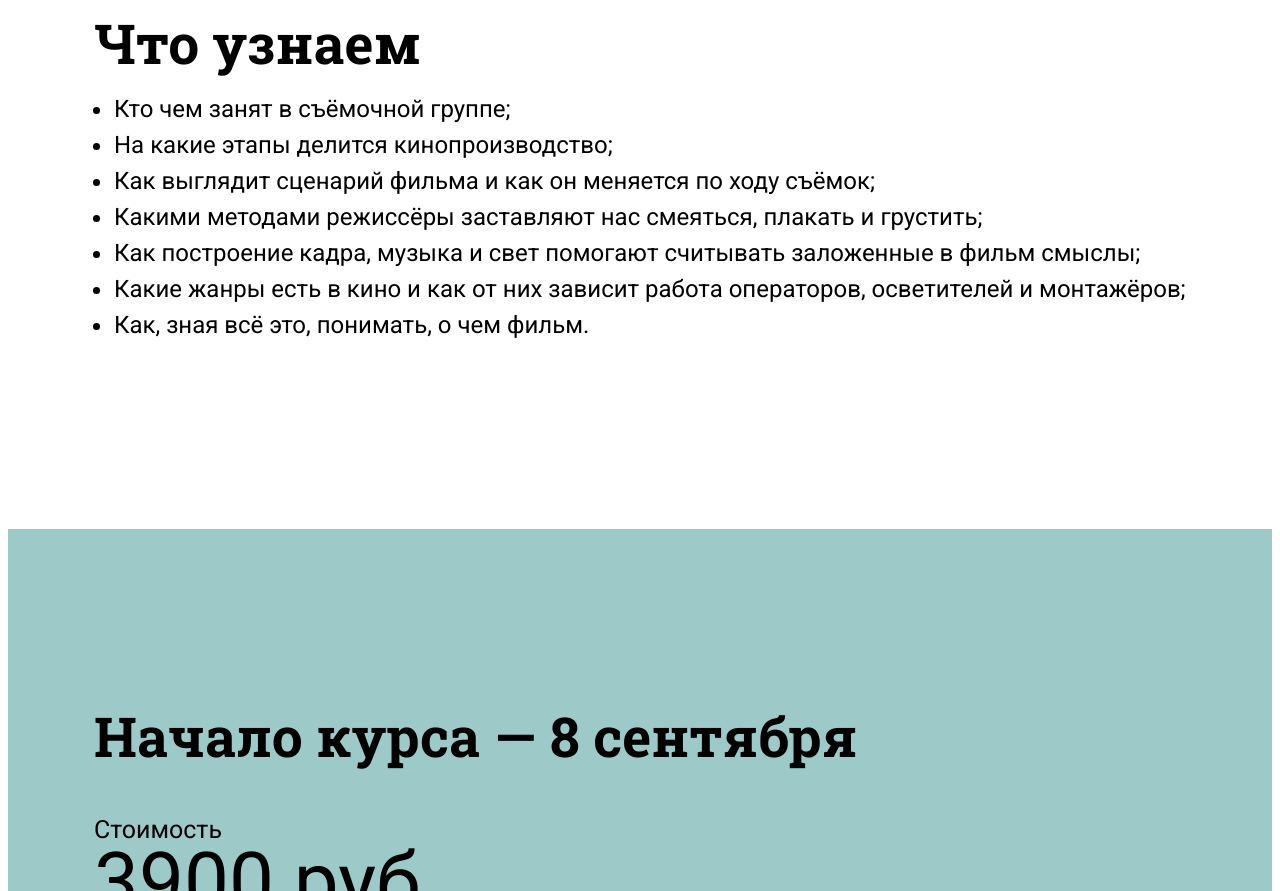
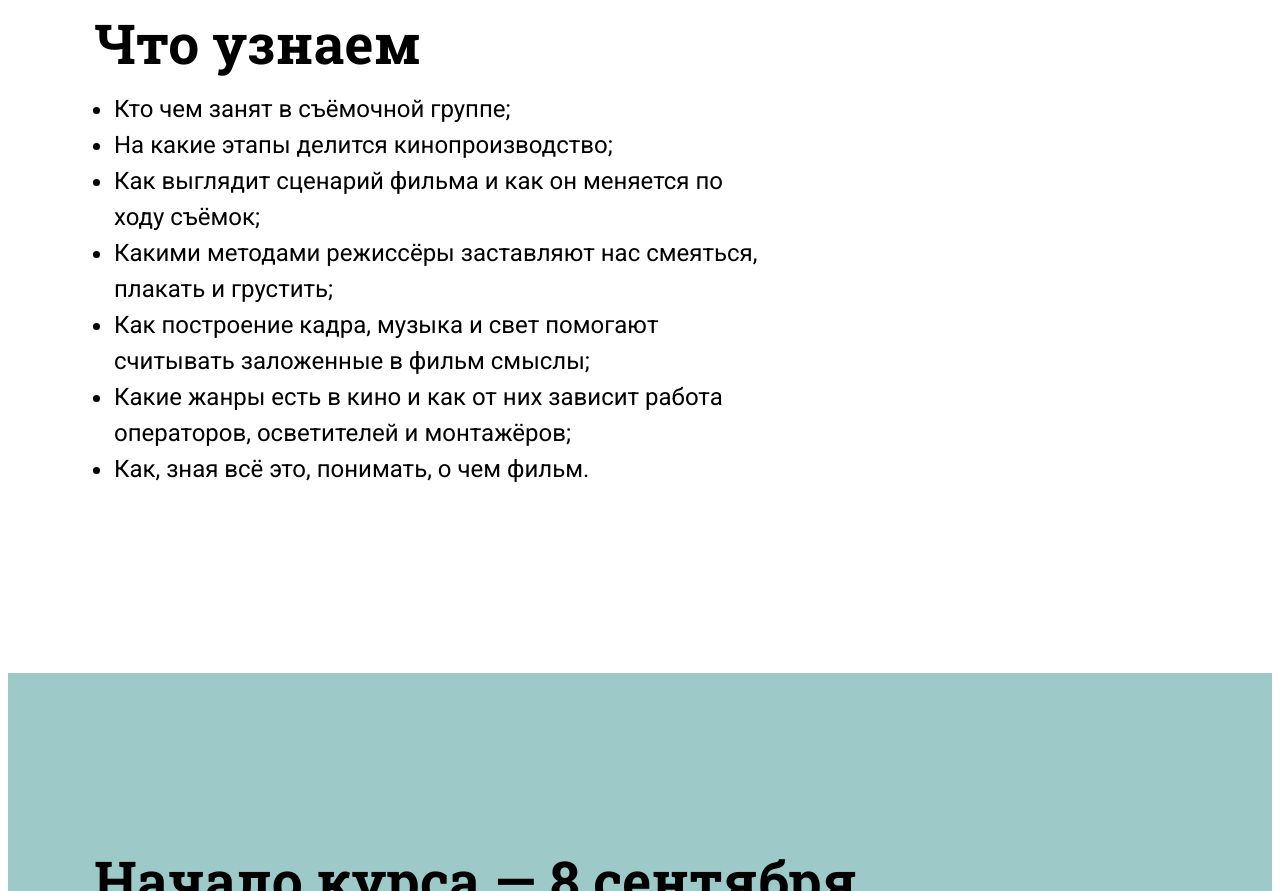
Before and after one commit to romantut1988/work-course-frontend-algoritmica, a plain HTML site: page lesson 13/index.html in a window 1280 px wide. Shown: the part 1020-1911 px from the top of the page. Drawn offline with Linux system fonts and the light colour scheme.

Commit message:
adaptive 13 editing lesson

```diff
--- a/lesson 13/css/style.css
+++ b/lesson 13/css/style.css
@@ -143,6 +143,7 @@ body {
   font-weight: 400;
   font-size: 12px;
   line-height: 18px;
+  max-width: 290px;
 }
 
 
@@ -274,6 +275,7 @@ body {
   .learn__list-item {
     font-size: 14px;
     line-height: 21px;
+    max-width: 383px;
   }
   .well {
     padding-bottom: 107px;
@@ -388,6 +390,7 @@ body {
   .learn__list-item {
     font-size: 24px;
     line-height: 36px;
+    max-width: 662px;
   }
   .well {
     padding-bottom: 185px;
```
